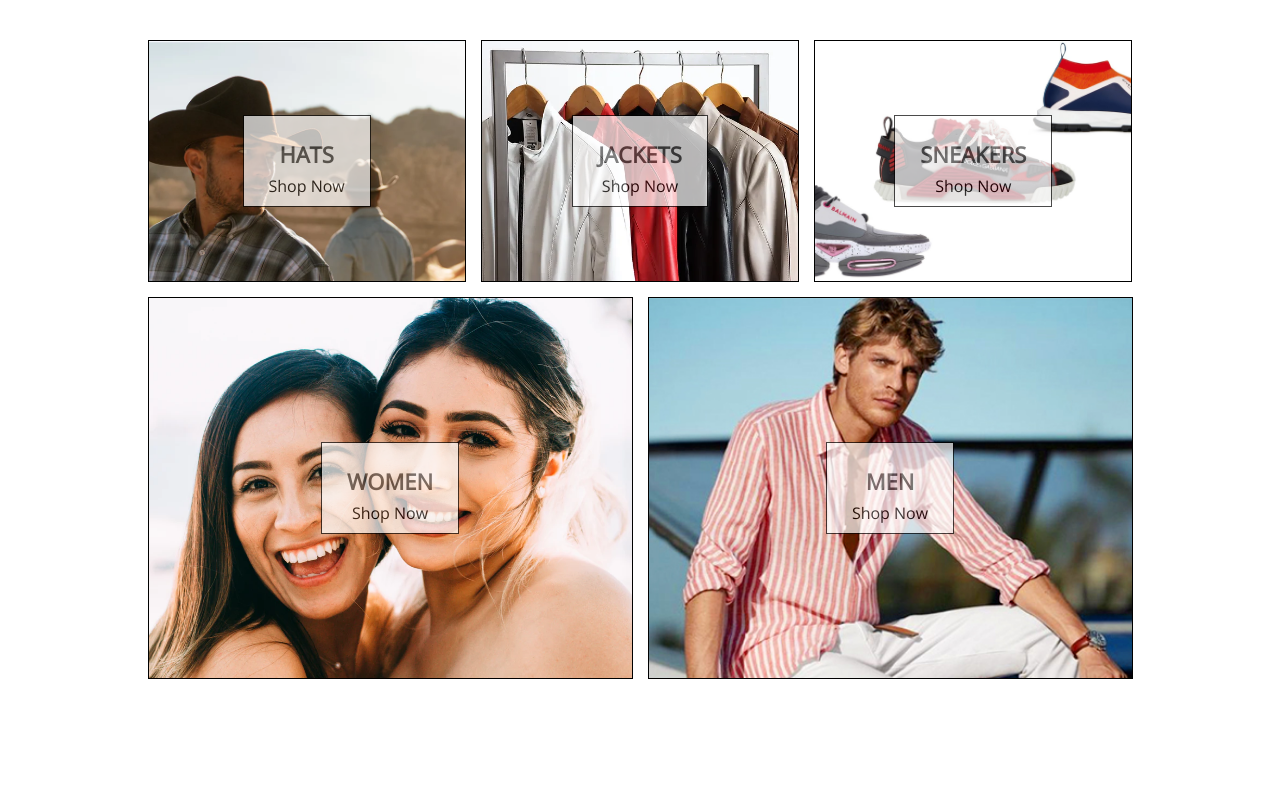
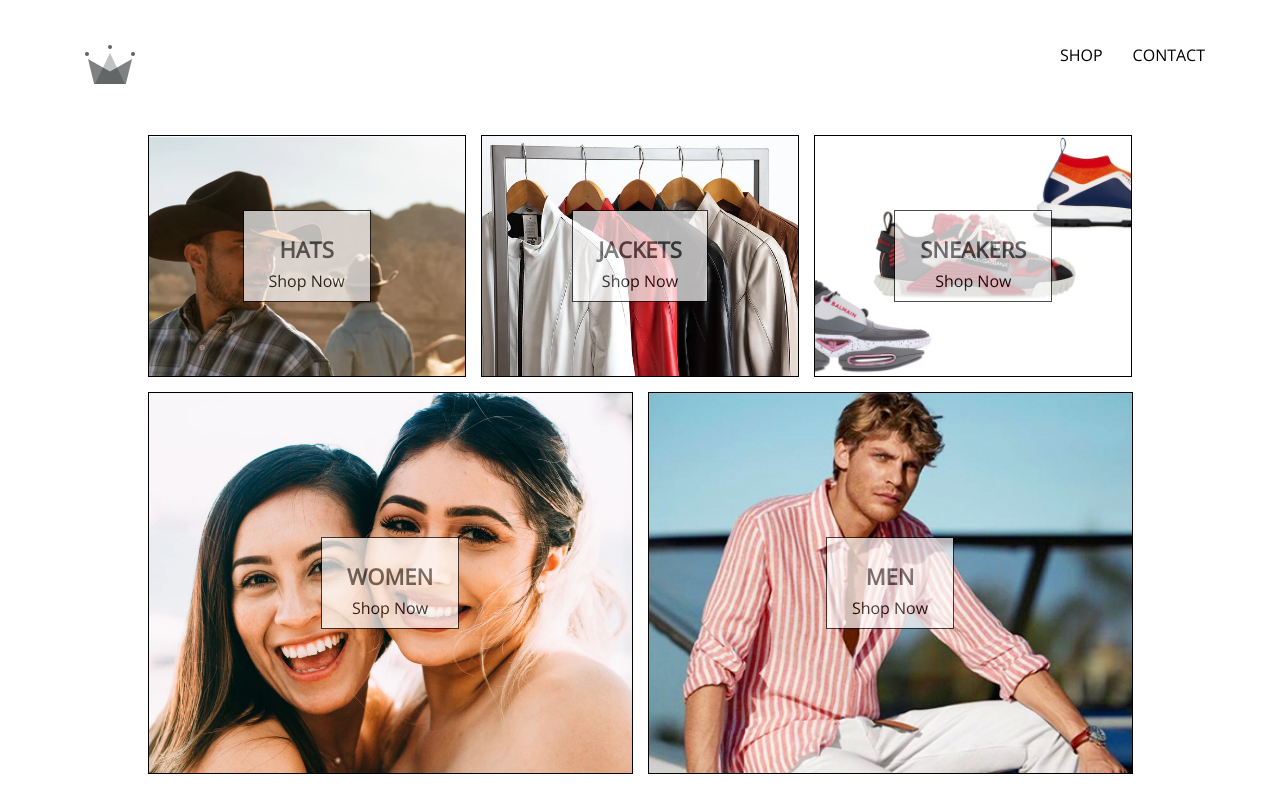
Before and after one commit to Drakula034/crwn-clothing, a React (Create React App) app: page / in a window 1280 px wide. Shown: the top 812 px of the page. Built offline with nearby package versions, Linux system fonts and the light colour scheme.

Commit message:
added navbar component and links it to home, shop and contact

```diff
--- a/src/App.css
+++ b/src/App.css
@@ -2,3 +2,8 @@
     font-family: 'Open Sans', sans-serif;
     padding: 20px 60px;
 }
+
+a{
+    text-decoration: none;
+    color: #000;
+}
--- a/src/App.js
+++ b/src/App.js
@@ -4,6 +4,7 @@
 import "./App.css";
 import HomePage from "./pages/homepage/homepage.component.jsx";
 import ShopPage from "./pages/shoppage/shoppage.component";
+import NavBar from "./components/navbar/navbar.component";
 
 // const HatsPage = () => (
 //   <div>
@@ -14,8 +15,9 @@
 function App() {
   return (
     <div>
-      {/* // <HomePage /> */}
+      <NavBar />
       <Routes>
+
           <Route path="/" element={<HomePage />} />
           <Route path="/shop" element={<ShopPage />} />
 
--- /dev/null
+++ b/src/components/navbar/navbar.component.jsx
@@ -0,0 +1,25 @@
+import React from 'react';
+import { Link } from 'react-router-dom';
+
+import {ReactComponent as Logo} from '../../assets/crwn-logo/crown.svg';
+import './navbar.styles.scss';
+
+const NavBar = ()=>(
+    <div className="navbar">
+       <Link to="/" className='logo-container'>
+          <Logo className='logo'/>
+       </Link>
+
+       <div className="options">
+        <Link className='option' to='/shop'>
+            SHOP
+        </Link>
+
+        <Link className='option' to='/shop'>
+            CONTACT
+        </Link>
+       </div>
+    </div>
+)
+
+export default NavBar;
--- /dev/null
+++ b/src/components/navbar/navbar.styles.scss
@@ -0,0 +1,25 @@
+.navbar {
+    height: 70px;
+    width: 100%;
+    display: flex;
+    justify-content: space-between;
+    margin-bottom: 25px;
+
+    .logo-container {
+      height: 100%;
+      width: 70px;
+      padding: 25px;
+    }
+
+    .options {
+      width: 50%;
+      height: 100%;
+      display: flex;
+      align-items: center;
+      justify-content: flex-end;
+
+      .option {
+        padding: 10px 15px;
+      }
+    }
+  }
```
Also changed, not shown: src/assets/crwn-logo/crown.svg (added).
